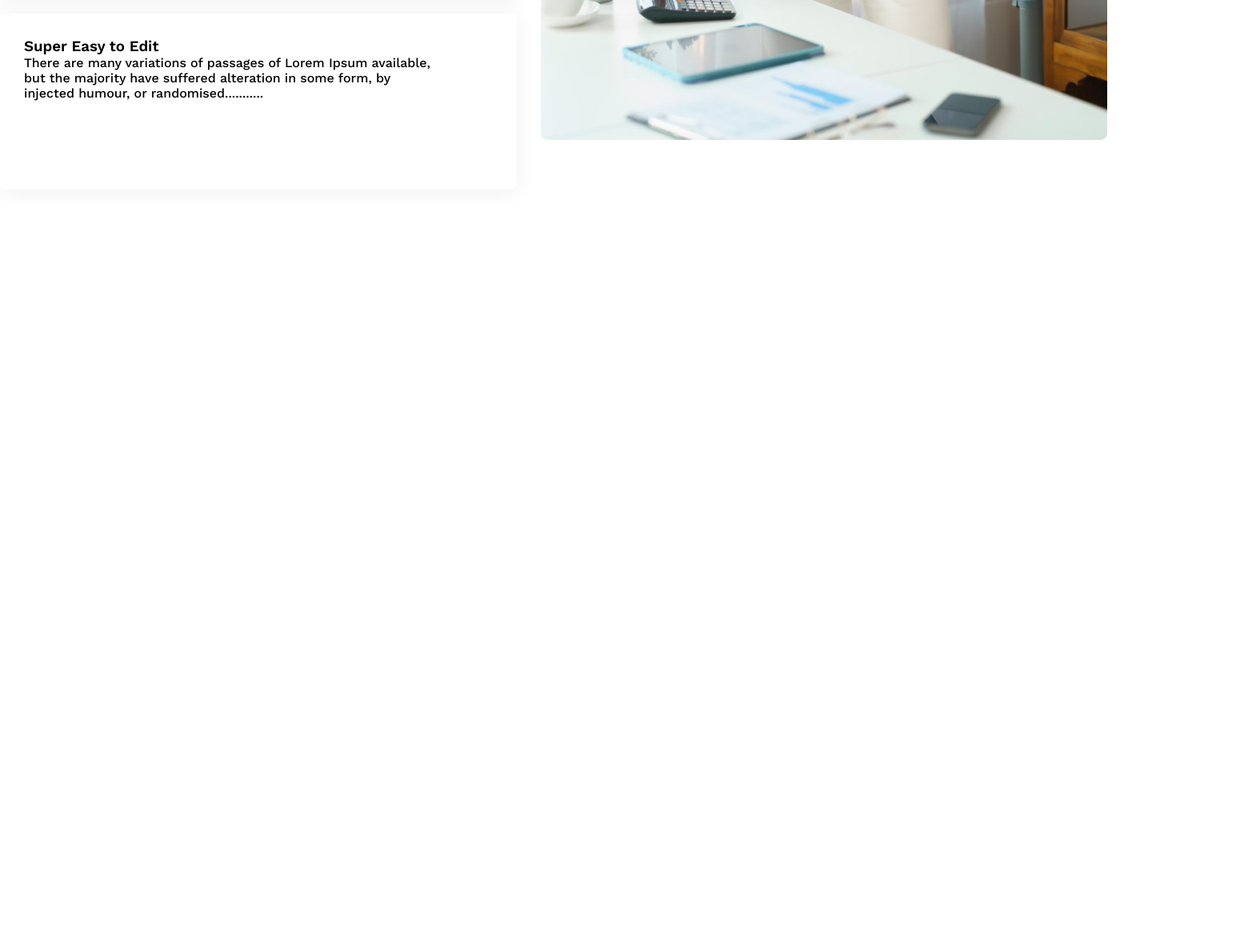
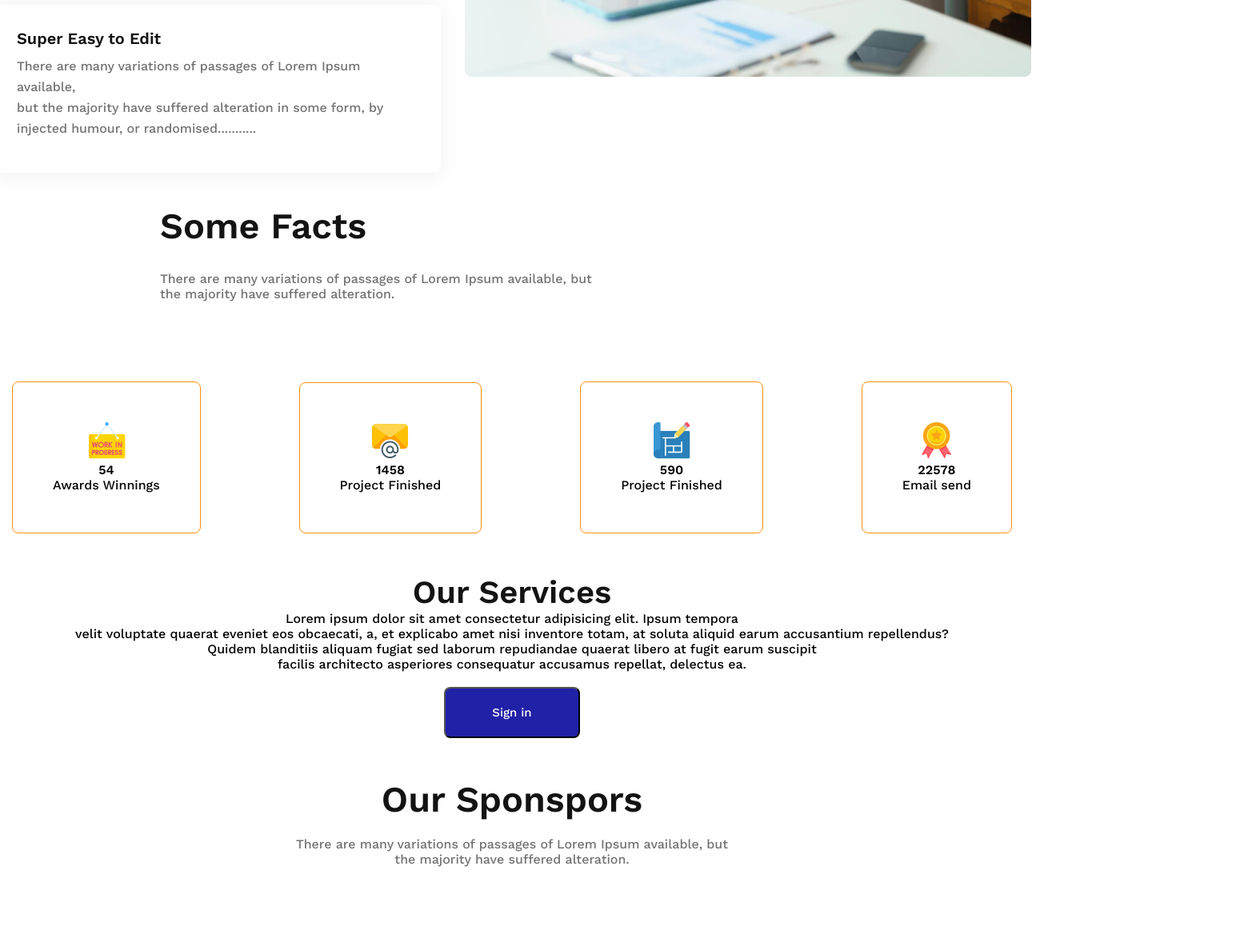
Before and after one commit to Nabiza12/responsive-portfolio, a plain HTML site: page index.html in a window 1280 px wide. Shown: the part 2943-4121 px from the top of the page at 80% size, 1550 px wide, since content can reach past the window. Before the commit the page ends 3200 px from the top, so only its background shows below. Drawn offline with nearby package versions, Linux system fonts and the light colour scheme.

Commit message:
sec commit

```diff
--- a/index.html
+++ b/index.html
@@ -95,9 +95,77 @@
 
             </div>
 
+
+        </section>
+        <!-- some facts -->
+        <section>
+            <div class="some-info">
+                <h3 class="some-sub">Some Facts</h3>
+                <p class="some-text">There are many variations of passages of Lorem Ipsum available, but <br> the majority have suffered alteration.</p>
+            </div>
+
+        </section>
+        <section class="plans">
+                <div class="sec-title">
+                    <div class="skill">
+                        <img src="images/icons/customers.png" alt="">
+                        <h4 class="skills-title">54</h4>
+                        <p class="skill-dsecription">Awards Winnings</p>
+                    </div>
+                    <div class="skill">
+                        <img src="images/icons/email.png" alt="">
+                        <h4 class="skills-title">1458</h4>
+                        <p class="skill-dsecription"> Project Finished</p>
+                    </div>
+                    <div class="skill">
+                        <img src="images/icons/projects.png" alt="">
+                        <h4 class="skills-title">590</h4>
+                        <p class="skill-dsecription"> Project Finished</p>
+                    </div>
+                    <div class="skill">
+                        <img src="images/icons/ribon.png" alt="">
+                        <h4 class="skills-title">22578</h4>
+                        <p class="skill-dsecription">Email send</p>
+                    </div>
+                </div>
+            </div>
+        </section>
+        <section  class="services">
+
+            <div class="s-index">
+                    <h4>Our Services</h4>
+            </div>
+            <div class="ser-text">
+                <p>Lorem ipsum dolor sit amet consectetur adipisicing elit. Ipsum tempora <br> velit voluptate quaerat eveniet eos obcaecati, a, et explicabo amet nisi inventore totam, at soluta aliquid earum accusantium repellendus?<br> Quidem blanditiis aliquam fugiat sed laborum repudiandae quaerat libero at fugit earum suscipit <br> facilis architecto asperiores consequatur accusamus repellat, delectus ea.</p>
+                <br>
+                <button class="ser-btn">Sign in</button>
+            </div>
+
+        </section>
+        <section  class="our">
+
+            <div class="sponsers">
+                    <h4>Our Sponspors</h4>
+            </div>
+            <div class="sp-sub">
+                <p>There are many variations of passages of Lorem Ipsum available, but <br> the majority have suffered alteration.</p>
+            </div>
+        </section>
+        <section class="img-go">
+            <img src="images/sponsors/spotify.png" alt="">
+            <img src="images/sponsors/amazon.png" alt="">
+            <img src="images/sponsors/google.png" alt="">
+            <img src="images/sponsors/telerama.png" alt="">
+            <img src="images/sponsors/figma.png" alt="">
         </section>
 
     </main>
+    <footer>
+        <div class="foot">
+            <p class="foot-text">All rights reserved copyright@2023 startup landing page design</p>
+
+        </div>
+    </footer>
 
 
 </body>
--- a/style.css
+++ b/style.css
@@ -6,7 +6,7 @@
 }
 header{
     background-color:  rgba(255, 144, 14, 0.1);
-    width: 100%;
+
 }
 nav{
     display: flex;
@@ -64,7 +64,7 @@ nav ul{
 
 }
 .b-img img{
-    width: 1250px;
+    width: 1200px;
     height: 700px;
     border-radius: 8px;
     margin-top: 50px;
@@ -100,12 +100,20 @@ nav ul{
 /* Features you will love & enjoy */
 .enjoy{
     margin-top: 130px;
+
 }
 .bold{
     font-weight: 700;
     font-size: 45px;
     color: #131313;
     margin-bottom: 20px;
+    border-left: 4px solid #FF900E;
+    padding-left: 20px;
+}
+.p-text{
+    font-weight: 400;
+    font-size: 16px;
+    color: #727272;
 }
 
 .en-img img{
@@ -117,16 +125,15 @@ nav ul{
 }
 .en-info{
     display: flex;
-    align-items: center;
-    justify-content: space-between;
 
-    width: 100%;
-    max-width: 1350px;
-    margin: 0 auto;
+    justify-content: center;
+
+
+
 }
 .en-sub1{
-    width: 586px;
-    height: 160px;
+    width: 500px;
+    height: 150px;
     background: #FFFFFF;
     box-shadow: 0px 4px 30px rgba(0, 0, 0, 0.06);
     border-radius: 8px;
@@ -134,12 +141,135 @@ nav ul{
     margin-bottom: 20px;
     padding: 30px;
 }
+.en-sub-text{
+    font-weight: 600;
+    font-size: 20px;
+    color: #131313;
+    margin-bottom: 10px;
+}
+.en-con{
+    font-weight: 400;
+    font-size: 16px;
+    line-height: 26px;
+    color: #727272;
+}
+/* some facts */
+.some-info{
+    margin-left: 200px;
+}
+.some-sub{
+    font-weight: 700;
+    font-size: 45px;
+    color: #131313;
+    padding-top: 20px;
+    padding-bottom: 30px;
+}
+.some-text{
+    font-weight: 400;
+    font-size: 16px;
+    color: #727272;
+
+}
+.skill{
+    border: 1px solid #FF900E;
+    border-radius: 8px;
+    text-align: center;
+    padding: 50px 50px 50px 50px;
+
+
+}
+.sec-title{
+    display: flex;
+    align-items: center;
+    justify-content: space-between;
+    width: 100%;
+    max-width: 1250px;
+
+    margin: 0 auto;
+
+
+
+}
+.plans{
+    margin-top: 100px;
+}
+/* our sevices */
+.service{
+    background-color: #005FAC;
+    height: 600px;
+}
+
+.s-index{
+    font-weight: 700;
+    font-size: 40px;
+    text-align: center;
+    color: #151414;
+    padding-top: 50px;
+}
+.ser-text{
+    text-align: center;
+
+}
+.ser-btn{
+    font-weight: 100;
+    font-size: 15px;
+
+    color: #FFFFFF;
+    width: 170.11px;
+    height: 64px;
+    background-color: #2121a7;
+    border-radius: 8px;
+
+}
+/* our sponsers */
+.sponsers{
+    font-weight: 700;
+    font-size: 45px;
+    text-align: center;
+    color: #131313;
+    padding-top: 50px;
+}
+.sp-sub{
+    font-weight: 400;
+   font-size: 16px;
+   text-align: center;
+   color: #727272;
+   padding-top: 20px;
+   margin-bottom: 100px;
+}
+.img-go{
+
+    display: flex;
+    align-items: center;
+    justify-content: space-between;
+    width: 100%;
+    max-width: 1050px;
+
+    margin: 0 auto;
+}
+/* footer */
+.foot{
+    background: #FFF4E7;
+    border-radius: 8px;
+    width: 1250px;
+    height: 100px;
+    text-align: center;
+    margin: 0 auto;
+
+    padding: 20px 150px;
+}
+footer{
+    margin-top: 100px;
+}
+
 
 
 
 /* media quaries */
 
 @media only screen and (max-width:688px) {
+
+
     nav,nav ul{
         grid-template-columns: repeat(1,1fr);
         width: 100%;
@@ -156,17 +286,20 @@ nav ul{
         width: 390px;
 
     }
-    .feat{
+    .feat, .en-info, .sec-title, .img-go{
         grid-template-columns: repeat(1,1fr);
         flex-direction: column;
     }
-    .en-info{
-        grid-template-columns: repeat(1,1fr);
-        flex-direction: column;
-
-    }
-    .en-text{
-        margin-left: 200px;
+    .en-img img{
+        margin: 0;
+        width: 500px;
     }
 
+
+
+
+
+
+
+
 }
```
